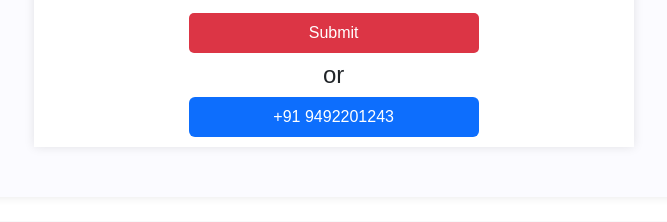
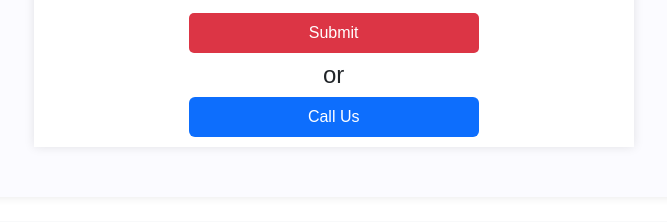
Before and after one commit to DivakarChakali/DPAM, a Flask app: page /requestquote in a window 1280 px wide. Shown: the part 655-877 px from the top of the page, without its empty margins (573-1240 px from the left). Run offline with Flask 3, Linux system fonts and the light colour scheme; some libraries are stand-ins or nearby versions.

Commit message:
modified the templates

```diff
--- a/templates/home.html
+++ b/templates/home.html
@@ -59,7 +59,7 @@ Home page
       <button type="submit" class="p-2 bg-danger text-white">Submit</button>
       <h4 class="text-center m-0">or</h4>
       <a class="text-center p-2 bg-primary text-white rounded" href="tel:9492201243">
-        +91 9492201243
+        Call Us
       </a>
     </div>
   </form>
--- a/templates/layout.html
+++ b/templates/layout.html
@@ -9,8 +9,8 @@
   </title>
   <link rel="stylesheet" href="{{url_for('static',filename='CSS/styles.css')}}">
   <link rel="stylesheet" href="{{url_for('static',filename='CSS/bootstrap.min.css')}}">
-  <!-- <link rel="icon" type="image/x-icon" href="../images/logo.jpeg"> -->
-  <link class="logo"rel="icon" type="image/x-icon" href="{{ url_for('static', filename='images/favicon.jpeg') }}">
+  <link rel="icon" type="image/x-icon" href="../images/logo.jpeg">
+  <!-- <link class="logo"rel="icon" type="image/x-icon" href="{{ url_for('static', filename='images/favicon.jpeg') }}"> -->
 <script src="{{url_for('static',filename='JS/script.js')}}" crossorigin="anonymous"></script>
 </head>
 <body>
--- a/templates/requestquote.html
+++ b/templates/requestquote.html
@@ -43,7 +43,7 @@
           <button type="submit" class="p-2 bg-danger text-white">Submit</button>
           <h4 class="text-center m-0">or</h4>
           <a class="text-center p-2 bg-primary text-white rounded" href="tel:9492201243">
-            +91 9492201243
+            Call Us
           </a>
         </div>
       </form>
```
